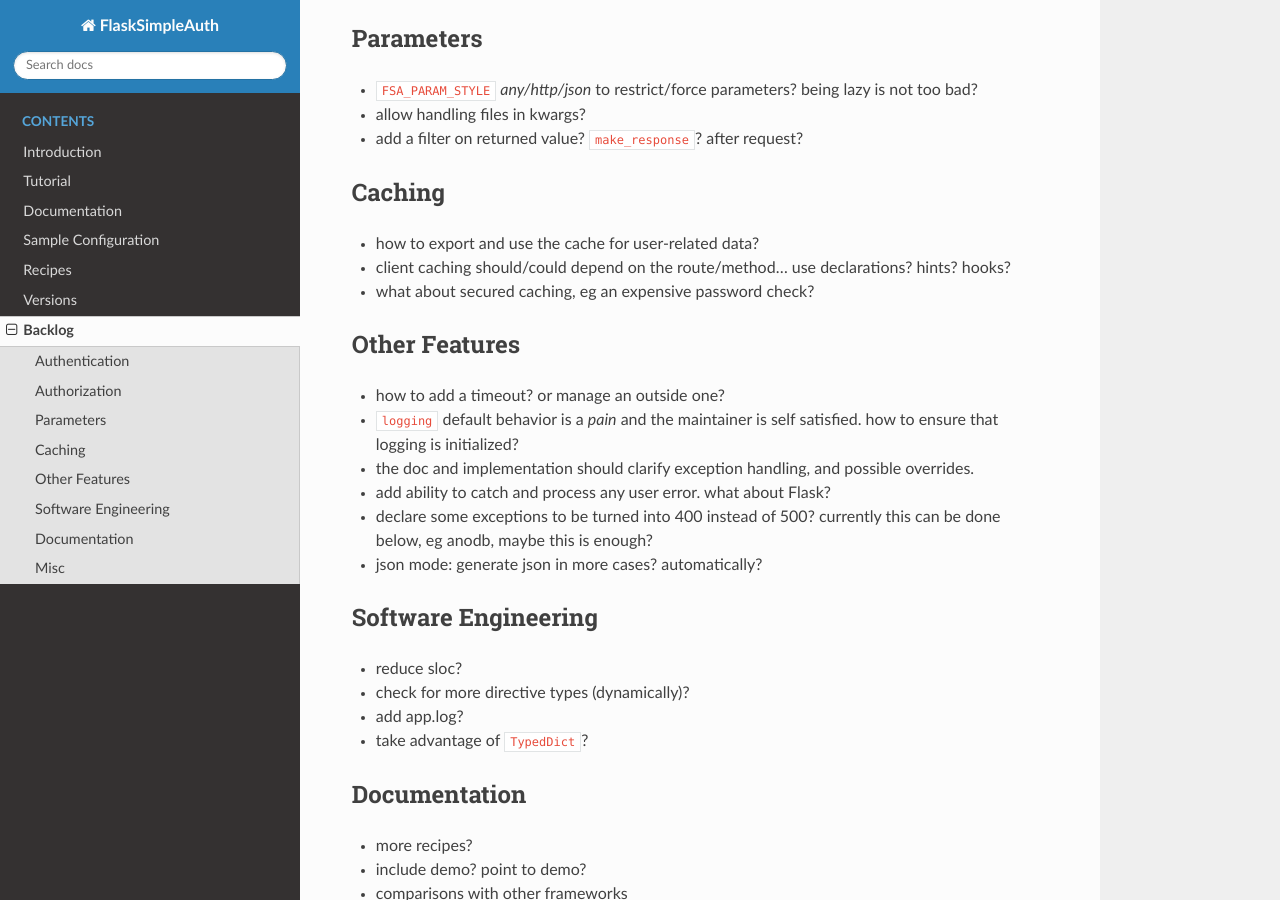
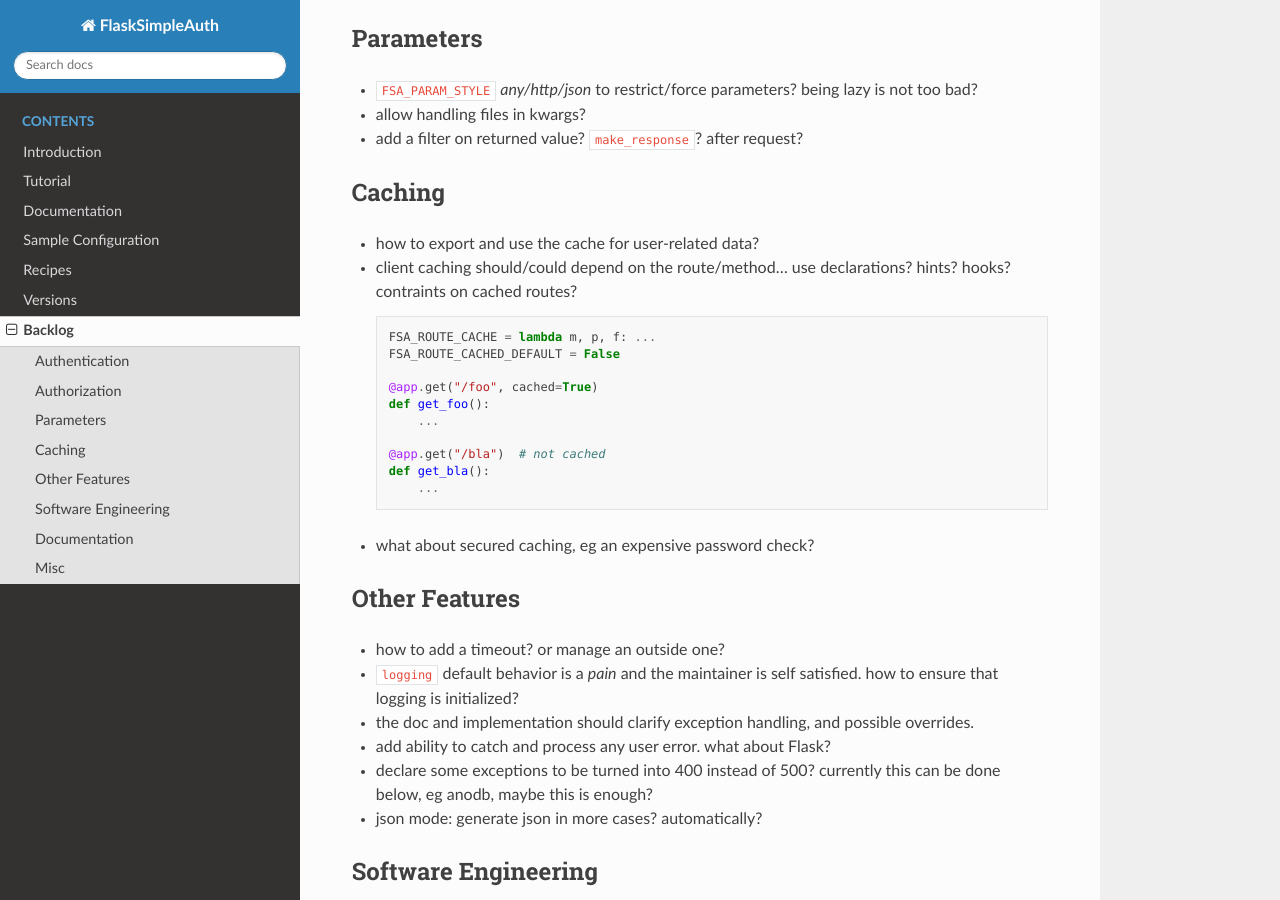
Before and after one commit to zx80/flask-simple-auth, a Sphinx documentation site: the page built from docs/TODO.md, in a window 1280 px wide and 900 px high, scrolled down 855 px. Built offline with Sphinx 7.4.7 and the Read the Docs theme 3.1.0, drawn with Linux system fonts in a browser that asks for light colours; pages that are not in the unit, such as notebooks, are missing from menus.

Commit message:
add idea about route caching interface

````diff
--- a/docs/TODO.md
+++ b/docs/TODO.md
@@ -41,7 +41,21 @@
 
 - how to export and use the cache for user-related data?
 - client caching should/could depend on the route/method…
-  use declarations? hints? hooks?
+  use declarations? hints? hooks? contraints on cached routes?
+
+  ```python
+  FSA_ROUTE_CACHE = lambda m, p, f: ...
+  FSA_ROUTE_CACHED_DEFAULT = False
+
+  @app.get("/foo", cached=True)
+  def get_foo():
+      ...
+
+  @app.get("/bla")  # not cached
+  def get_bla():
+      ...
+  ```
+
 - what about secured caching, eg an expensive password check?
 
 ## Other Features
````
